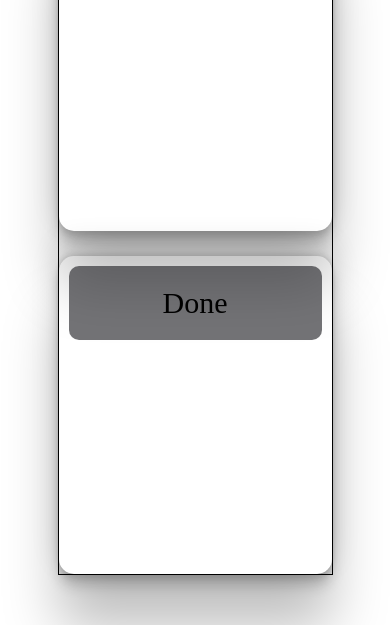
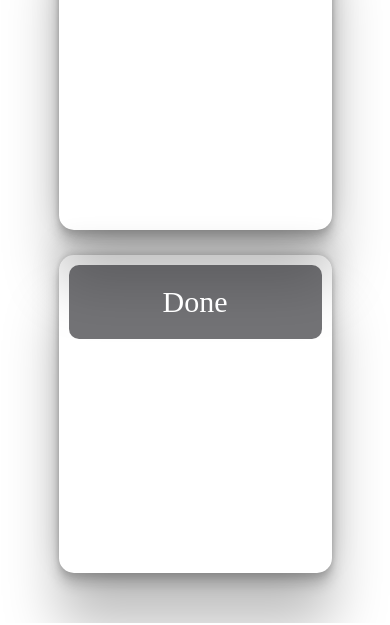
Before and after one commit to Alam-Thanwal/TODO-APP, a plain HTML site: page index.html in a window 390 px wide. Shown: the part 556-1181 px from the top of the page. Drawn offline with Linux system fonts and the light colour scheme.

Commit message:
change color

```diff
--- a/style.css
+++ b/style.css
@@ -54,7 +54,7 @@
   font-size: 30px;
   padding: 20px;
   text-align: center;
-
+  color: white;
   /* border: 1px solid; */
   border-radius: 10px;
   margin-bottom: 10px;
@@ -198,7 +198,7 @@ input {
 @media (max-width: 600px){
   .maindiv{
     margin: 50px auto;
-    border:  1px solid;
+    /* border:  1px solid; */
   }
   .box2{
     display: block;
```
